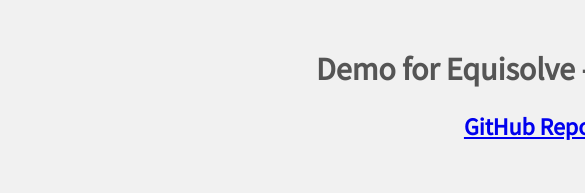
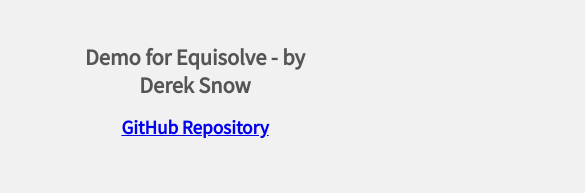
Before and after one commit to dereksnow/equisolve-demo, a plain HTML site: page index.html in a window 390 px wide. Shown: the top 193 px of the page, 585 px wide, since content can reach past the window. Drawn offline with Linux system fonts and the light colour scheme; no server answers.

Commit message:
add responsive behavior for dist

```diff
--- a/styles/main.css
+++ b/styles/main.css
@@ -1 +1 @@
-body{background:#f1f1f1;font-family:'Source Sans Pro',Helvetica,Arial,sans-serif;color:#555}header h1,header h2{text-align:center}.container{margin:0 auto;padding:20px 60px;width:976px}.headline{background:#fff;border-radius:10px;margin:10px 0;padding:10px}ol{list-style-type:none}.browsehappy{margin:.2em 0;background:#ccc;color:#000;padding:.2em 0}
+body{background:#f1f1f1;font-family:'Source Sans Pro',Helvetica,Arial,sans-serif;color:#555}header h1,header h2{text-align:center}@media screen and (min-width:768px) and (max-width:991px){header h1{font-size:1.6em}}@media screen and (max-width:767px){header h1{font-size:1.4em}}@media screen and (min-width:768px) and (max-width:991px){header h2{font-size:1.4em}}@media screen and (max-width:767px){header h2{font-size:1.2em}}.container{margin:0 auto;padding:20px 60px;width:976px}@media screen and (min-width:768px) and (max-width:991px){.container{width:750px}}@media screen and (max-width:767px){.container{width:auto}}.headline{background:#fff;border-radius:10px;margin:10px 0;padding:10px}ol{list-style-type:none}.browsehappy{margin:.2em 0;background:#ccc;color:#000;padding:.2em 0}
```
